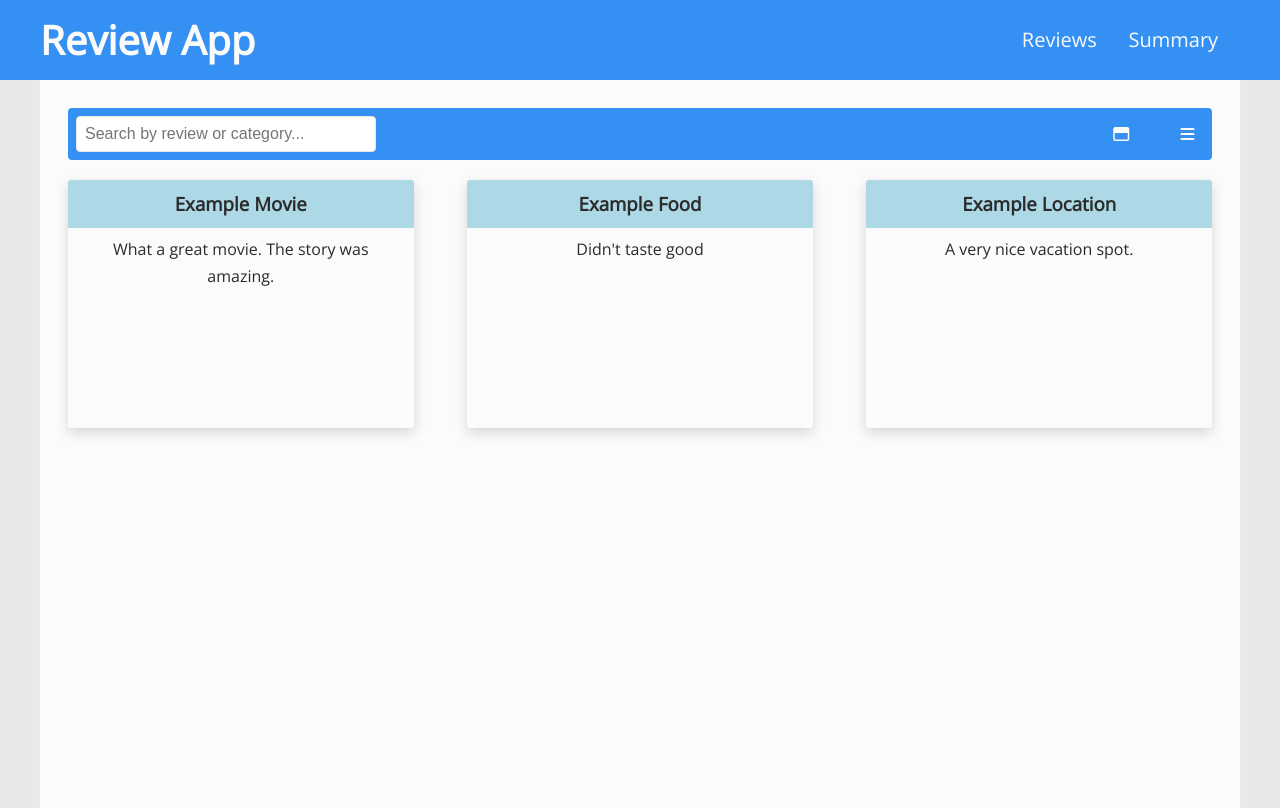
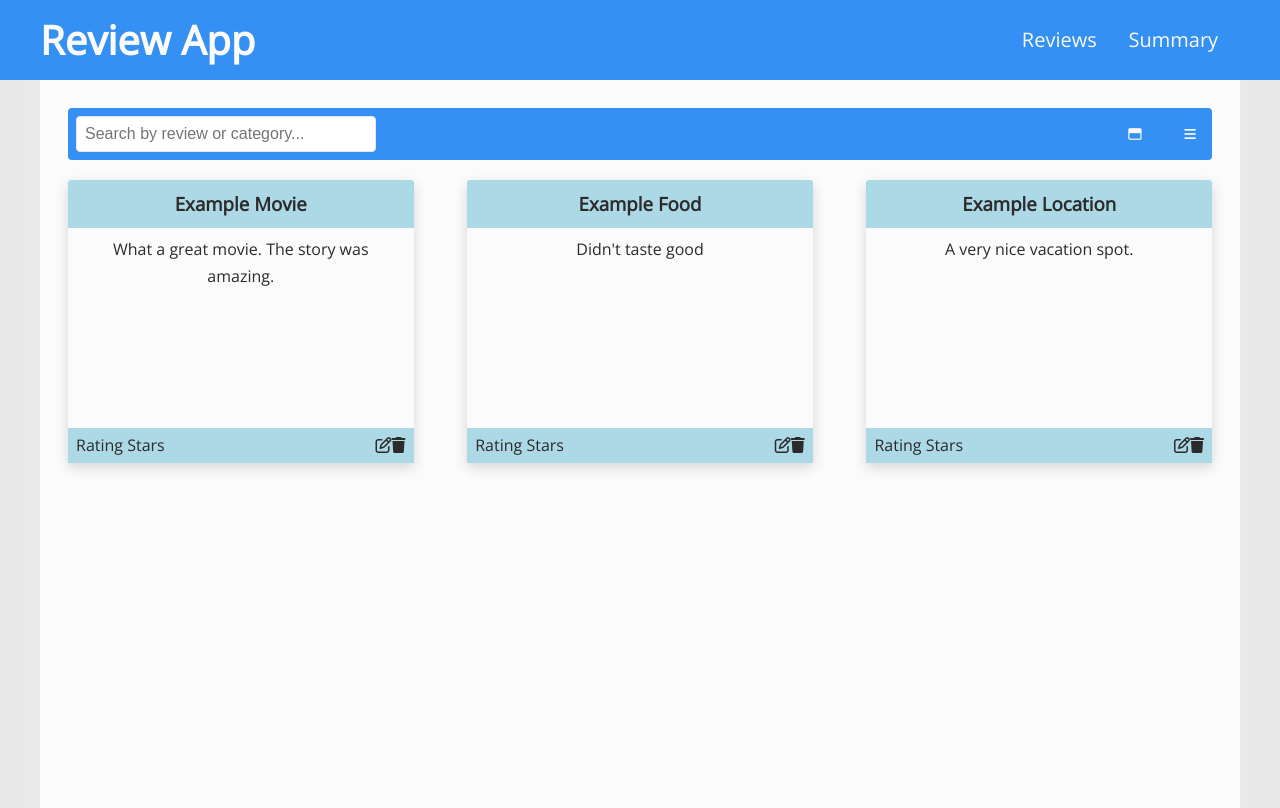
Before and after one commit to Jesrogers/review-app-frontend, a React (Create React App) app: page / in a window 1280 px wide. Built offline with nearby package versions, Linux system fonts and the light colour scheme.

Commit message:
card and section styling

```diff
--- a/src/components/ReviewCard/ReviewCard.js
+++ b/src/components/ReviewCard/ReviewCard.js
@@ -10,8 +10,12 @@ const ReviewCard = ({ review }) => {
       <div className={styles.reviewCard__content}>
         <p>{review.description}</p>
       </div>
-      <footer>
-
+      <footer className={styles.reviewCard__footer}>
+        <p>Rating Stars</p>
+        <div className={styles.reviewCard__footerActions}>
+          <span className="far fa-edit"></span>
+          <span className="fas fa-trash"></span>
+        </div>
       </footer>
     </article>
   );
--- a/src/components/ReviewCard/ReviewCard.module.scss
+++ b/src/components/ReviewCard/ReviewCard.module.scss
@@ -25,5 +25,12 @@
         padding: 0.5em 0.75em;
     }
 
-    footer {}
+    &__footer {
+        display: flex;
+        justify-content: space-between;
+        padding: 0.25em 0.5em;
+        background: #add8e6;
+
+        &Actions {}
+    }
 }
--- a/src/components/ReviewSectionFilters/ReviewSectionFilters.js
+++ b/src/components/ReviewSectionFilters/ReviewSectionFilters.js
@@ -7,9 +7,12 @@ const ReviewSectionFilters = () => {
       <input type="text" placeholder="Search by review or category..." />
 
       <div>
-        <span className="far fa-window-maximize"></span>
-
-        <span className="fas fa-bars"></span>
+        <button>
+          <span className="far fa-window-maximize"></span>
+        </button>
+        <button>
+          <span className="fas fa-bars"></span>
+        </button>
       </div>
     </div>
   );
--- a/src/components/ReviewSectionFilters/ReviewSectionFilters.module.scss
+++ b/src/components/ReviewSectionFilters/ReviewSectionFilters.module.scss
@@ -14,10 +14,12 @@
         border-radius: 4px;
     }
 
-    span {
+    button {
         color: #fbfbfb;
         padding: 0.6em;
         cursor: pointer;
+        background: none;
+        border: 0;
 
         &:hover,
         &:active {
--- a/src/index.module.scss
+++ b/src/index.module.scss
@@ -19,6 +19,10 @@ body {
   box-sizing: inherit;
 }
 
+*:focus {
+  outline: 1px solid #fbfbfb;
+}
+
 main {
   min-height: 37.5rem;
 }
```
